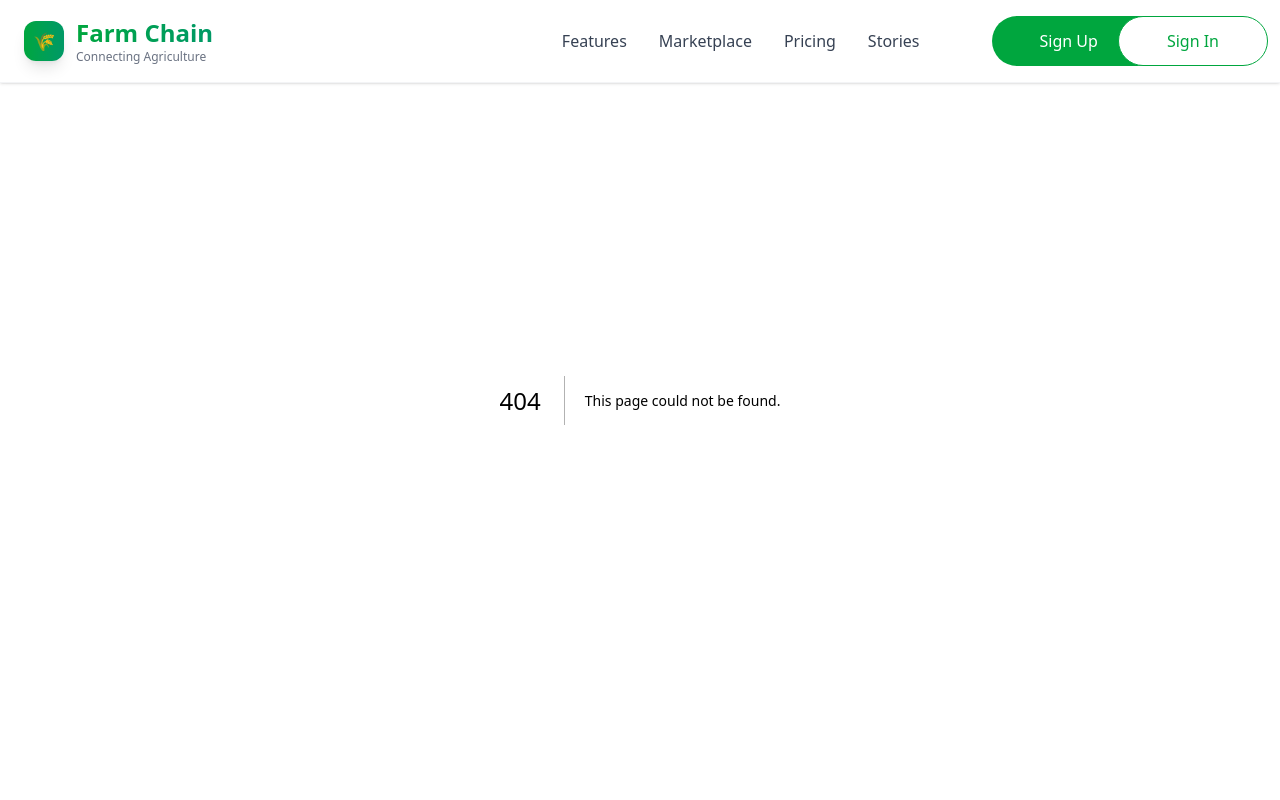
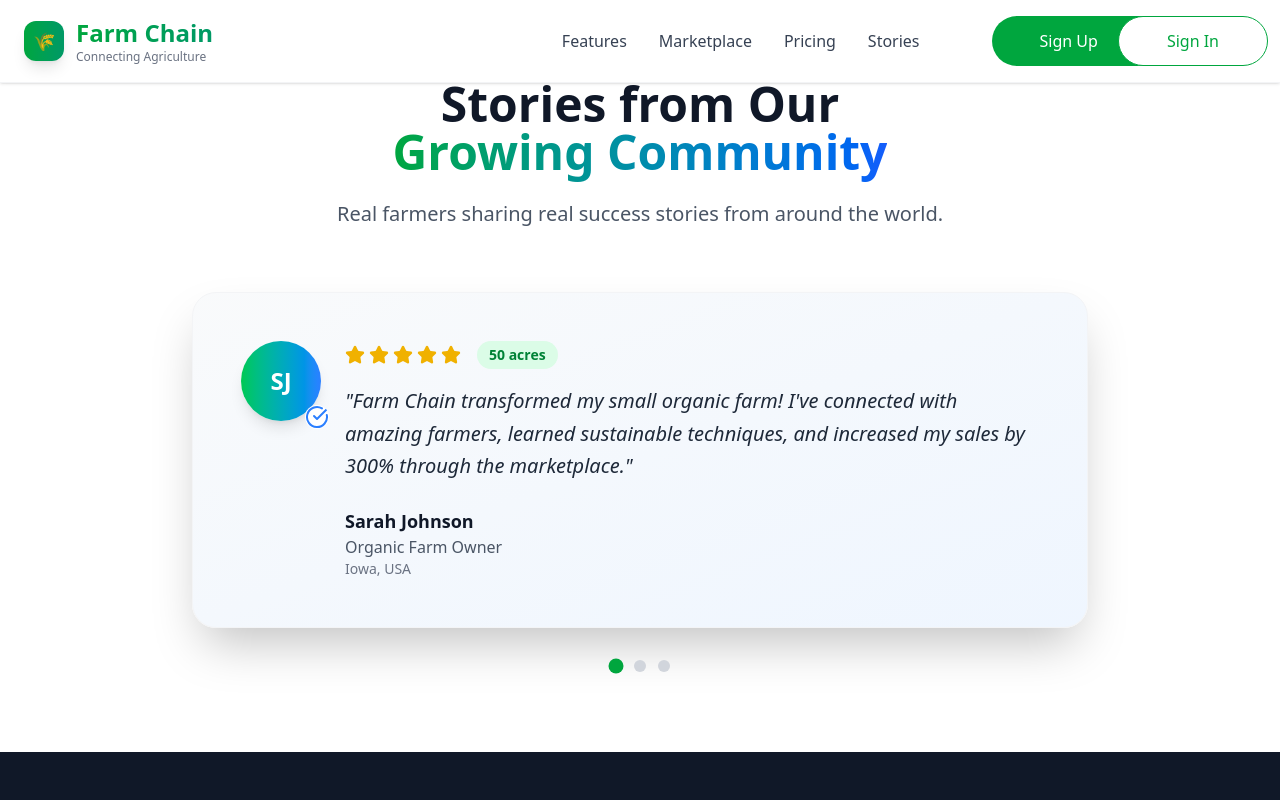
Before and after one commit to Pero4l/Farm-chain, a Next.js app: page /testimonials-section in a window 1280 px wide. Before the commit this address had no page. Shown: the top 800 px of the page. Built offline with nearby package versions, Linux system fonts and the light colour scheme.

Commit message:
i just finished the testimonials section and added use client

```diff
--- a/app/feature-section/page.tsx
+++ b/app/feature-section/page.tsx
@@ -1,8 +1,8 @@
+'use client'
 import React from 'react'
 import {
-  ArrowRight, Play, Users, TrendingUp, Shield, Zap, Globe,
-  CheckCircle, Star, MessageCircle, ShoppingCart, Cloud,
-  Menu, X, ChevronDown, Award, Heart, Share, Eye
+   Users, TrendingUp, Shield, Zap,
+  ShoppingCart, Cloud,
 } from 'lucide-react';
 
 
--- a/app/hero-section/page.tsx
+++ b/app/hero-section/page.tsx
@@ -1,9 +1,8 @@
+'use client'
 import React from 'react'
 import { useState, useEffect } from 'react';
 import {
-  ArrowRight, Play, Users, TrendingUp, Shield, Zap, Globe,
-  CheckCircle, Star, MessageCircle, ShoppingCart, Cloud,
-  Menu, X, ChevronDown, Award, Heart, Share, Eye
+  ArrowRight, Play, Zap, Star, MessageCircle, Heart, Share,
 } from 'lucide-react';
 
 const HeroPage = () => {
--- a/app/home/page.tsx
+++ b/app/home/page.tsx
@@ -1,3 +1,4 @@
+'use client'
 import React, { useState, useEffect } from 'react';
 import {
   ArrowRight, Play, Users, TrendingUp, Shield, Zap, Globe,
@@ -460,7 +461,7 @@ const FarmChainLanding = () => {
       </section> */}
 
       {/* Testimonials Section */}
-      <section id="testimonials" className="py-20 bg-white">
+      {/* <section id="testimonials" className="py-20 bg-white">
         <div className="max-w-7xl mx-auto px-6">
           <div className="text-center mb-16">
             <h2 className="text-4xl lg:text-5xl font-black text-gray-900 mb-6">
@@ -507,10 +508,10 @@ const FarmChainLanding = () => {
                   </div>
                 </div>
               </div>
-            </div>
+            </div> */}
 
             {/* Testimonial Indicators */}
-            <div className="flex justify-center space-x-3 mt-8">
+            {/* <div className="flex justify-center space-x-3 mt-8">
               {testimonials.map((_, index) => (
                 <button
                   key={index}
@@ -525,7 +526,7 @@ const FarmChainLanding = () => {
             </div>
           </div>
         </div>
-      </section>
+      </section> */}
 
       {/* Pricing Section */}
       <section id="pricing" className="py-20 bg-gray-50">
--- a/app/page.tsx
+++ b/app/page.tsx
@@ -4,6 +4,7 @@ import HomePage from "./home/page";
 import FarmChain from "./components/farmchain2";
 import HeroPage from "./hero-section/page";
 import FeaturePage from "./feature-section/page";
+import TestimonialPage from "./testimonials-section/page";
 
 
 export default function Home() {
@@ -11,8 +12,9 @@ export default function Home() {
     <>
       <HeroPage/>
       <FeaturePage/>
+      <TestimonialPage/>
 
-      <HomePage/>
+      {/* <HomePage/> */}
 
       {/* <FarmChain /> */}
     </>
--- /dev/null
+++ b/app/testimonials-section/page.tsx
@@ -0,0 +1,120 @@
+'use client'
+import React from 'react'
+import { useState } from 'react';
+import {
+  CheckCircle, Star
+} from 'lucide-react';
+
+
+const TestimonialPage = () => {
+
+const [currentTestimonial, setCurrentTestimonial] = useState(0);
+
+const testimonials = [
+    {
+      name: "Sarah Johnson",
+      role: "Organic Farm Owner",
+      location: "Iowa, USA",
+      avatar: "SJ",
+      content: "Farm Chain transformed my small organic farm! I've connected with amazing farmers, learned sustainable techniques, and increased my sales by 300% through the marketplace.",
+      rating: 5,
+      verified: true,
+      farmSize: "50 acres"
+    },
+    {
+      name: "Miguel Rodriguez",
+      role: "Cooperative Manager",
+      location: "Texas, USA",
+      avatar: "MR",
+      content: "Managing our 20-farm cooperative became effortless with Farm Chain. The weather alerts saved us from drought damage, and our community sharing increased yields across all farms.",
+      rating: 5,
+      verified: true,
+      farmSize: "Cooperative - 1,200 acres"
+    },
+    {
+      name: "AgriTech Solutions",
+      role: "Commercial Farm",
+      location: "California, USA",
+      avatar: "AS",
+      content: "The analytics and market insights on Farm Chain are game-changing. We optimized our crop planning and connected with suppliers globally, reducing costs by 25%.",
+      rating: 5,
+      verified: true,
+      farmSize: "2,500 acres"
+    }
+  ];
+
+
+  return (
+    <div>
+          {/* Testimonials Section */}
+              <section id="testimonials" className="py-20 bg-white">
+                <div className="max-w-7xl mx-auto px-6">
+                  <div className="text-center mb-16">
+                    <h2 className="text-4xl lg:text-5xl font-black text-gray-900 mb-6">
+                      Stories from Our
+                      <br />
+                      <span className="bg-gradient-to-r from-green-600 to-blue-600 bg-clip-text text-transparent">
+                        Growing Community
+                      </span>
+                    </h2>
+                    <p className="text-xl text-gray-600 max-w-3xl mx-auto">
+                      Real farmers sharing real success stories from around the world.
+                    </p>
+                  </div>
+
+                  <div className="relative">
+                    <div className="bg-gradient-to-br from-gray-50 to-blue-50 rounded-3xl shadow-2xl border border-gray-100 p-2 lg:p-12 max-w-4xl mx-auto">
+                      <div className="flex items-start space-x-6">
+                        <div className="relative flex-shrink-0">
+                          <div className="w-20 h-20 bg-gradient-to-r from-green-500 to-blue-500 rounded-full flex items-center justify-center text-white font-bold text-2xl shadow-lg">
+                            {testimonials[currentTestimonial].avatar}
+                          </div>
+                          {testimonials[currentTestimonial].verified && (
+                            <CheckCircle className="absolute -bottom-2 -right-2 w-6 h-6 text-blue-500 bg-white rounded-full" />
+                          )}
+                        </div>
+                        <div className="flex-1">
+                          <div className="flex items-center space-x-4 mb-4">
+                            <div className="flex space-x-1">
+                              {[...Array(testimonials[currentTestimonial].rating)].map((_, i) => (
+                                <Star key={i} className="w-5 h-5 text-yellow-500 fill-current" />
+                              ))}
+                            </div>
+                            <span className="text-sm bg-green-100 text-green-700 px-3 py-1 rounded-full font-semibold">
+                              {testimonials[currentTestimonial].farmSize}
+                            </span>
+                          </div>
+                          <blockquote className="text-xl text-gray-800 leading-relaxed mb-6 italic">
+                            "{testimonials[currentTestimonial].content}"
+                          </blockquote>
+                          <div>
+                            <p className="font-bold text-gray-900 text-lg">{testimonials[currentTestimonial].name}</p>
+                            <p className="text-gray-600">{testimonials[currentTestimonial].role}</p>
+                            <p className="text-gray-500 text-sm">{testimonials[currentTestimonial].location}</p>
+                          </div>
+                        </div>
+                      </div>
+                    </div>
+
+                    {/* Testimonial Indicators */}
+                    <div className="flex justify-center space-x-3 mt-8">
+                      {testimonials.map((_, index) => (
+                        <button
+                          key={index}
+                          onClick={() => setCurrentTestimonial(index)}
+                          className={`w-3 h-3 rounded-full transition-all duration-300 ${
+                            index === currentTestimonial
+                              ? 'bg-green-600 scale-125'
+                              : 'bg-gray-300 hover:bg-gray-400'
+                          }`}
+                        />
+                      ))}
+                    </div>
+                  </div>
+                </div>
+              </section>
+    </div>
+  )
+}
+
+export default TestimonialPage
```
